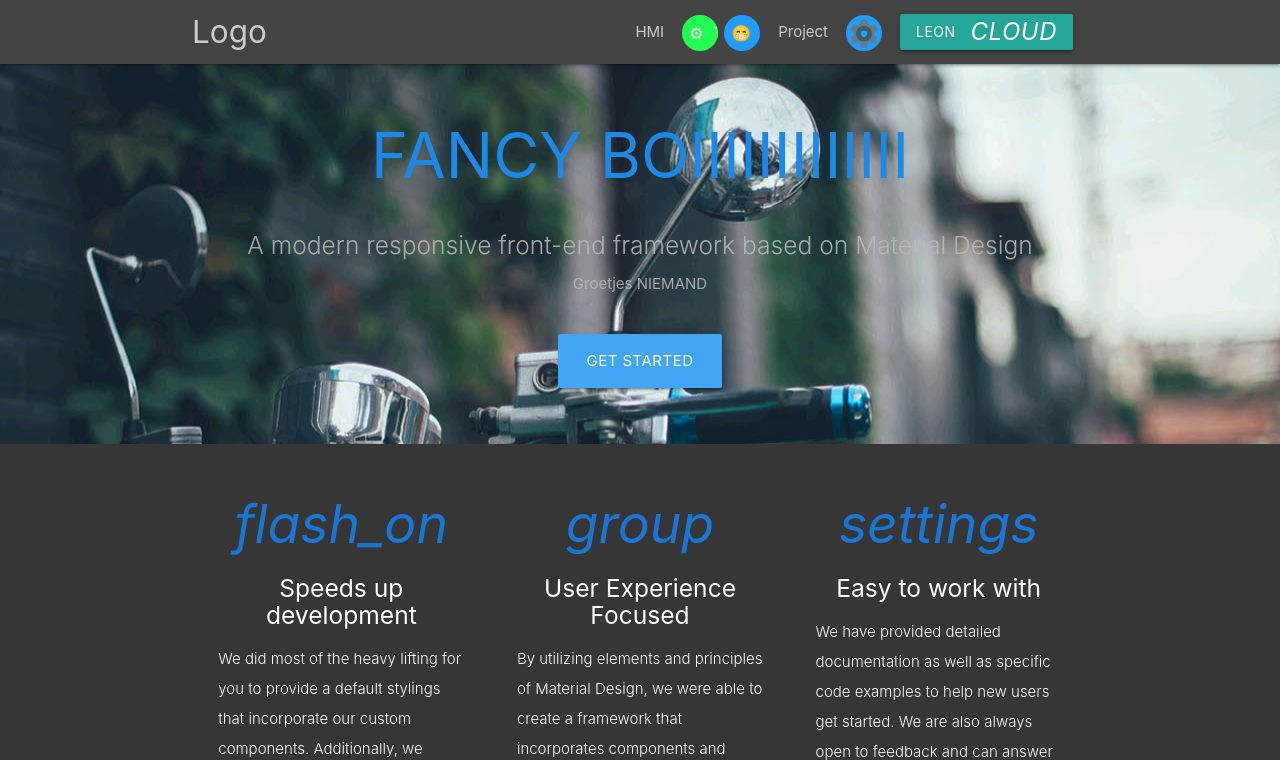
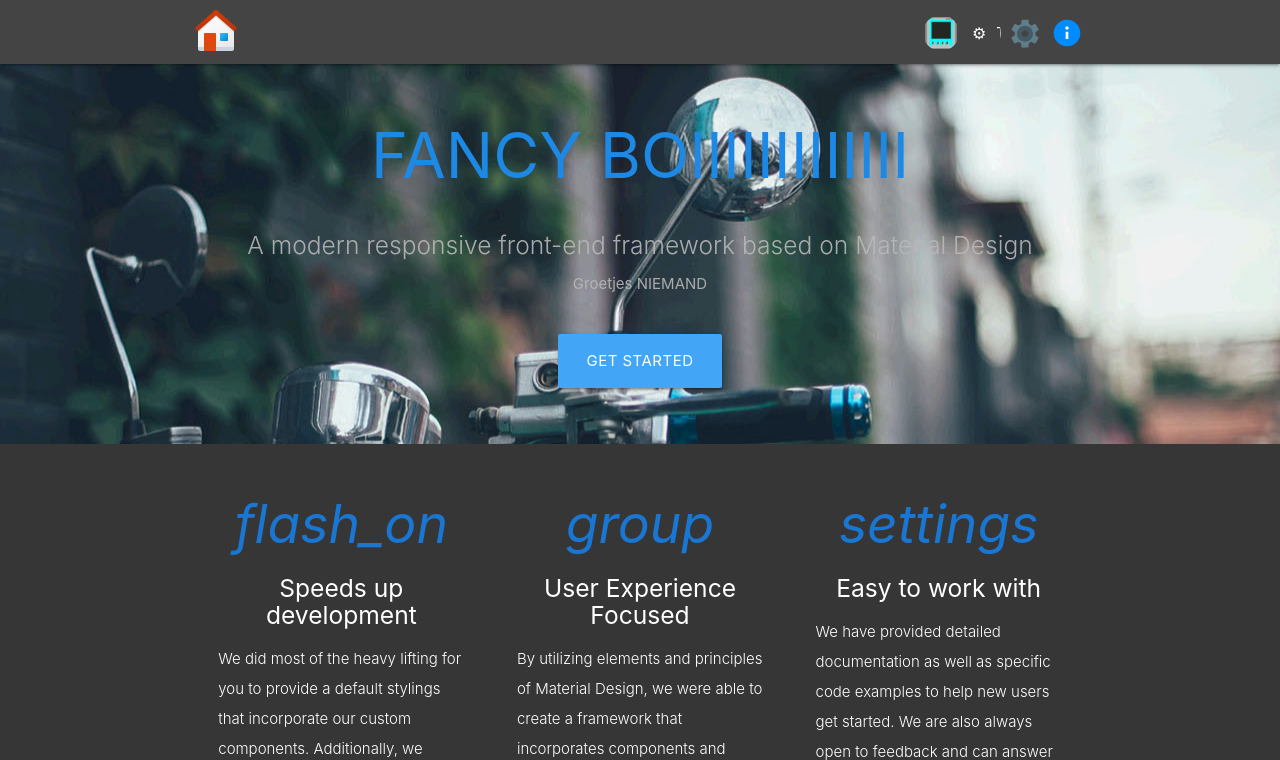
Before and after one commit to Tommydw/Skills_magazijn-Summa_College, a Flask app: page / in a window 1280 px wide. Shown: the top 760 px of the page. Run offline with Flask 2, Linux system fonts and the light colour scheme; some libraries are stand-ins or nearby versions.

Commit message:
knoppen aangepast van de navbar

```diff
--- a/skills/Templates/base.html
+++ b/skills/Templates/base.html
@@ -16,44 +16,47 @@
         <!-- <nav class="white" role="navigation"> -->
         <nav role="navigation">
             <div class="nav-wrapper container">
-              <a id="logo-container" href="{{url_for('home')}}" class="brand-logo">Logo</a>
+                <a class="brand-logo" href="{{url_for('home')}}">
+                  <img src="../static/icons/home.png"/>
+                </a>
               <ul class="right hide-on-med-and-down">
-                <li><a href="{{url_for('hmi.start')}}">HMI</a></li>
+
+                <li><a href="{{url_for('hmi.start')}}" class="expandingButton" style="--clr:#229cff00;--hovclr:#008cff;">
+                  <span class="icon">
+                    <embed style="margin-left: -5px;" src='static/icons/HMI.png' height="32" width="32"/>
+                  </span>
+                  <span class="text">HMI</span>
+                </a></li>
                 <!-- <li><a href="{{url_for('test')}}">Test</a></li> -->
-                <li><a href="{{url_for('test')}}" class="expandingButton" style="--clr:#22ff52;--hovclr:#73ff00;">
+
+                <li><a href="{{url_for('test')}}" class="expandingButton" style="--clr:#22ff5200;--hovclr:#73ff00;">
                   <span class="icon">⚙</span>
                   <span class="text">Test</span>
                 </a></li>
-                <li><a href="#" class="expandingButton" style="--clr:#229cff;--hovclr:#008cff;">
-                    <span class="icon">😁</span>
-                    <span class="text">Hoi test</span>
-                </a></li>
-                <li><a href="#">Project</a></li>
+
                 <!-- <li><a href="{{url_for('info')}}">Info</a></li> -->
-                <li><a href="{{url_for('info')}}" class="expandingButton" style="--clr:#229cff;--hovclr:#008cff;">
+
+                <li><a href="{{url_for('Settings')}}" class="expandingButton" style="--clr:#229cff00;--hovclr:#008cff;">
                   <span class="icon">
                     <embed style="margin-left: -5px;" src='static/icons/settings.svg' height="32" width="32"/>
                   </span>
+                  <span class="text">Settings</span>
+                </a></li>
+
+                <li><a href="{{url_for('info')}}" class="expandingButton" style="--clr:#229cff00;--hovclr:#008cff;">
+                  <span class="icon">
+                    <embed style="margin-left: -5px;" src='static/icons/info.svg' height="32" width="32"/>
+                  </span>
                   <span class="text">Info</span>
                 </a></li>
-                <li><a class="waves-effect waves-yellow btn" href="{{url_for('LEON.Leon')}}">Leon <i class="material-icons right">cloud</i></a></li>
+
               </ul>
 
               <ul id="nav-mobile" class="sidenav">
                 <li><a href="{{url_for('hmi.start')}}">HMI</a></li>
-                <!-- <li><a href="{{url_for('test')}}">Test</a></li> -->
-                <li><a href="{{url_for('test')}}" class="expandingButton" style="--clr:#22ff52;--hovclr:#73ff00;">
-                  <span class="icon">⚙</span>
-                  <span class="text">Test</span>
-                </a></li>
-                <li><a href="#" class="expandingButton" style="--clr:#229cff;--hovclr:#008cff;">
-                    <span class="icon">😁</span>
-                    <span class="text">Hoi test</span>
-                </a></li>
-                <li><a href="#">Project</a></li>
-                <li><a href="#">Info</a></li>
-                <li><a class="waves-effect waves-yellow btn" href="{{url_for('LEON.Leon')}}">Leon <i class="material-icons right">cloud</i></a></li>
-
+                <li><a href="{{url_for('test')}}">Test</a></li>
+                <li><a href="{{url_for('Settings')}}">Settings</a></li>
+                <li><a href="{{url_for('info')}}">Info</a></li>
 
               </ul>
               <a href="#" data-target="nav-mobile" class="sidenav-trigger"><i class="material-icons">Don't klik!</i></a>
--- /dev/null
+++ b/skills/Templates/settings.html
@@ -0,0 +1,5 @@
+{% extends "base.html" %}
+{% block titel %}{{titel}}{%endblock%}
+{% block content%}
+<link rel='stylesheet' type="text/css" href='static/css/Settings.css'>
+{% endblock %}
--- a/skills/routes.py
+++ b/skills/routes.py
@@ -71,6 +71,10 @@ def info():
 def test():
     return render_template('test.html', test='hoi')
 
+@flaskapp.route("/Settings")
+def Settings():
+    return render_template('Settings.html', test='hoi')
+
 # @flaskapp.route("/on")
 # def ledON():
 #     rpi.write('test', 1)
--- a/skills/static/css/style.css
+++ b/skills/static/css/style.css
@@ -6,9 +6,14 @@
  * Made By MaterializeCSS.com
  */
 
-nav ul a,
+/* nav ul a, */
 nav .brand-logo {
-  color: #ccc;
+  position: absolute;
+  display: inline-grid;
+  block-size: 64px;
+  flex-wrap: nowrap;
+  align-items: center;
+
 }
 nav{
   color: #ccc;
```
Also changed, not shown: skills/static/css/Settings.css (added), skills/static/icons/HMI.png (added), skills/static/icons/home.png (added), skills/static/icons/home.svg (added), skills/static/icons/info.svg (added).
